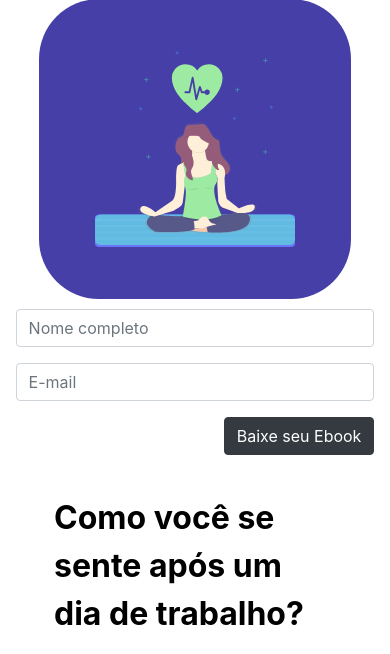
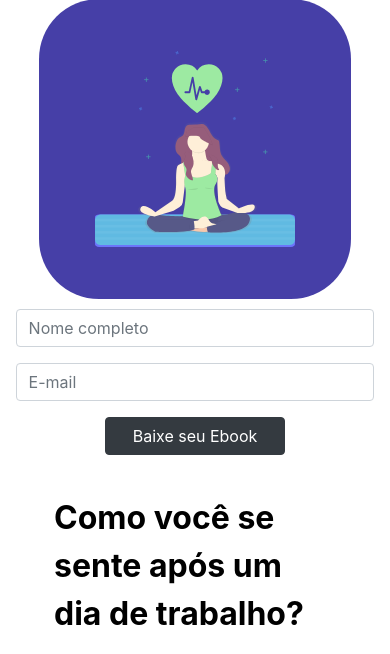
Before and after one commit to llucaslleall/HungerGamas, a PHP site: page / in a window 390 px wide. Shown: the part 295-949 px from the top of the page. Run offline with PHP 8.4, Linux system fonts and the light colour scheme.

Commit message:
Layout - botao
Centralizando o botao no mobile

```diff
--- a/css/media.css
+++ b/css/media.css
@@ -44,6 +44,12 @@
 
     .aparecer-medio {
         display: inline;
+    }
+
+    #bnt-enviar {
+        width: 50%;
+        margin-right: 25%;
+        margin-left: 25%;
     }
 
     #caixa-form {
--- a/index.html
+++ b/index.html
@@ -1,5 +1,14 @@
 <DOCTYPE html>
     <head>
+        <!-- Global site tag (gtag.js) - Google Analytics -->
+        <script async src="https://www.googletagmanager.com/gtag/js?id=UA-163651732-1"></script>
+        <script>
+          window.dataLayer = window.dataLayer || [];
+          function gtag(){dataLayer.push(arguments);}
+          gtag('js', new Date());
+
+          gtag('config', 'UA-163651732-1');
+        </script>
 
         <title>Mais Saúde</title>
         <meta charset="utf-8">
```
